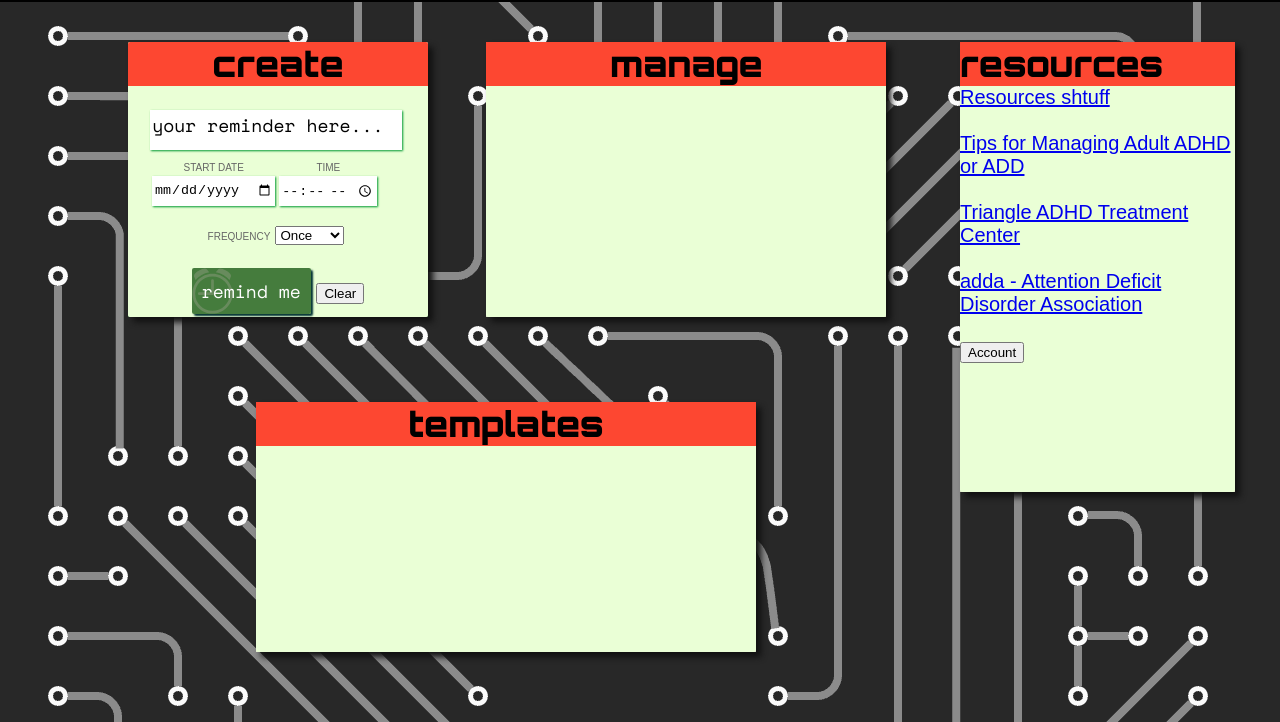
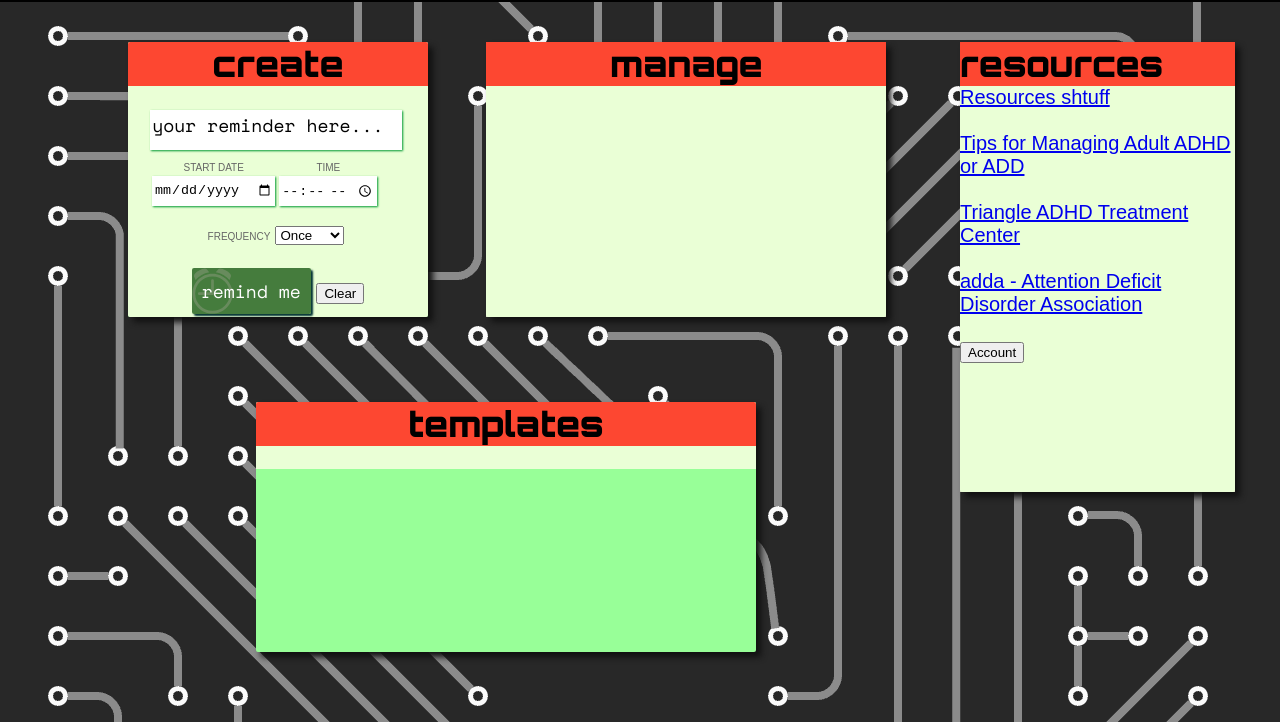
Before and after one commit to kristinesterley/MOM, a website: page public/dashboard.html in a window 1280 px wide. Shown: the part 78-800 px from the top of the page. Drawn offline with nearby package versions, Linux system fonts and the light colour scheme; no server answers.

Commit message:
templates edited: scrollbar update and overflow fixed

```diff
--- a/config/config.json
+++ b/config/config.json
@@ -1,7 +1,7 @@
 {
   "development": {
     "username": "root",
-    "password": "root",
+    "password": "cent430Rim$",
     "database": "database_development",
     "host": "127.0.0.1",
     "dialect": "mysql"
--- a/public/assets/scss/views/_dashboard.scss
+++ b/public/assets/scss/views/_dashboard.scss
@@ -69,6 +69,7 @@ background: url("../images/circuit.png");
 	left: 20%;
 	margin-bottom: 20px;
 	text-align: center;
+	overflow: auto;
 }
 
 .dashHeader {
@@ -420,11 +421,29 @@ li {
 	margin-bottom: 0px;
 }
 
+
 .templateContainer {
+ background-color: #eaffd6;
+}
+
+ ::-webkit-scrollbar {
+      width:  5px;
+      height: 200px;
+  }
+
+  ::-webkit-scrollbar-thumb {
+      background: #f4472b;
+  }
+
+  ::-webkit-scrollbar-track {
+      background: #111;
+  }
+
+#tasks {
 	width: 100%;
 	height: 100%;
-	background: rgba(255, 255, 230, 0.8);
-	overflow: auto;
+	margin-bottom: 0px;
+	padding-bottom: 0px;
 }
 
 .templatex {
```
Also changed, not shown: public/assets/css/styles.css, 1 other file.
